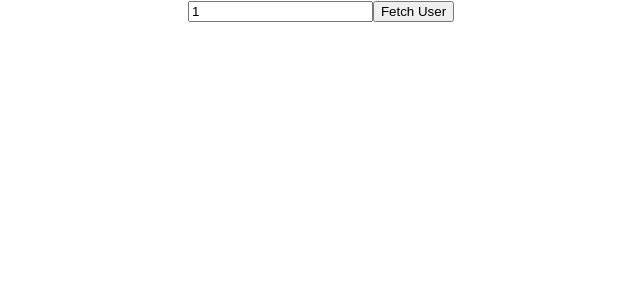
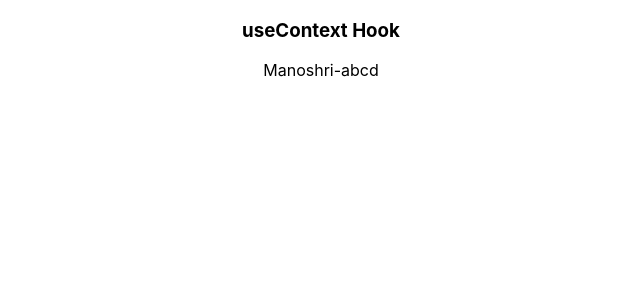
Before and after one commit to devmanoshri/redux-hook, a React (Create React App) app: page / in a window 1280 px wide. Shown: the top 300 px of the page, without its empty margins (319-959 px from the left). Built offline with nearby package versions, Linux system fonts and the light colour scheme; no server answers.

Commit message:
useContext Hook

```diff
--- a/src/App.js
+++ b/src/App.js
@@ -7,7 +7,12 @@ import "./App.css";
 //import IntervalHookCounter from "./components/IntervalHookCounter";
 //import UseEffectDataFetching from "./components/UseEffectDataFetching";
 //import UseEffectDataFetching2 from "./components/UseEffectDataFetching2";
-import UseEffectDataFetching3 from "./components/UseEffectDataFetching3";
+//import UseEffectDataFetching3 from "./components/UseEffectDataFetching3";
+import UserContextHookLevel1 from "./components/UserContextHookLevel1";
+
+export const UserContext = React.createContext();
+export const ChannelContext = React.createContext();
+
 function App() {
   return (
     <div className="App">
@@ -15,7 +20,12 @@ function App() {
       {/* <UseEffectHook /> */}
       {/* <MouseContainer /> */}
       {/* <IntervalHookCounter /> */}
-      <UseEffectDataFetching3 />
+      {/* <UseEffectDataFetching3 /> */}
+      <UserContext.Provider value={"Manoshri"}>
+        <ChannelContext.Provider value={"abcd"}>
+          <UserContextHookLevel1 />
+        </ChannelContext.Provider>
+      </UserContext.Provider>
     </div>
   );
 }
--- /dev/null
+++ b/src/components/UserContextHookLevel1.js
@@ -0,0 +1,11 @@
+import React from "react";
+import ComponentE from "./UserContextHookLevel2";
+function UserContextHookLevel1() {
+  return (
+    <div>
+      <ComponentE />
+    </div>
+  );
+}
+
+export default UserContextHookLevel1;
--- /dev/null
+++ b/src/components/UserContextHookLevel2.js
@@ -0,0 +1,16 @@
+import React, { useContext } from "react";
+import { UserContext, ChannelContext } from "../App";
+function UserContextHookLevel2() {
+  const user = useContext(UserContext);
+  const channel = useContext(ChannelContext);
+  return (
+    <div>
+      <h3>useContext Hook</h3>
+      <div>
+        {user}-{channel}
+      </div>
+    </div>
+  );
+}
+
+export default UserContextHookLevel2;
```
